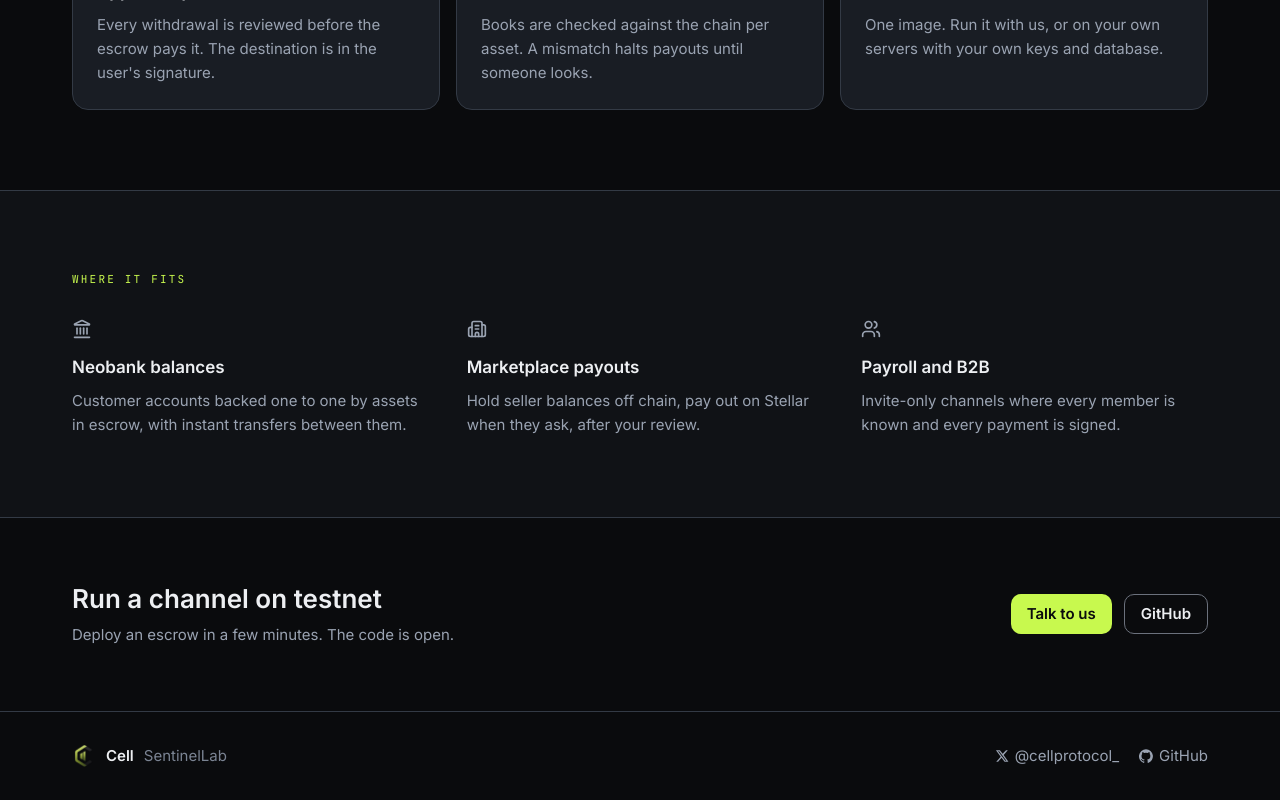
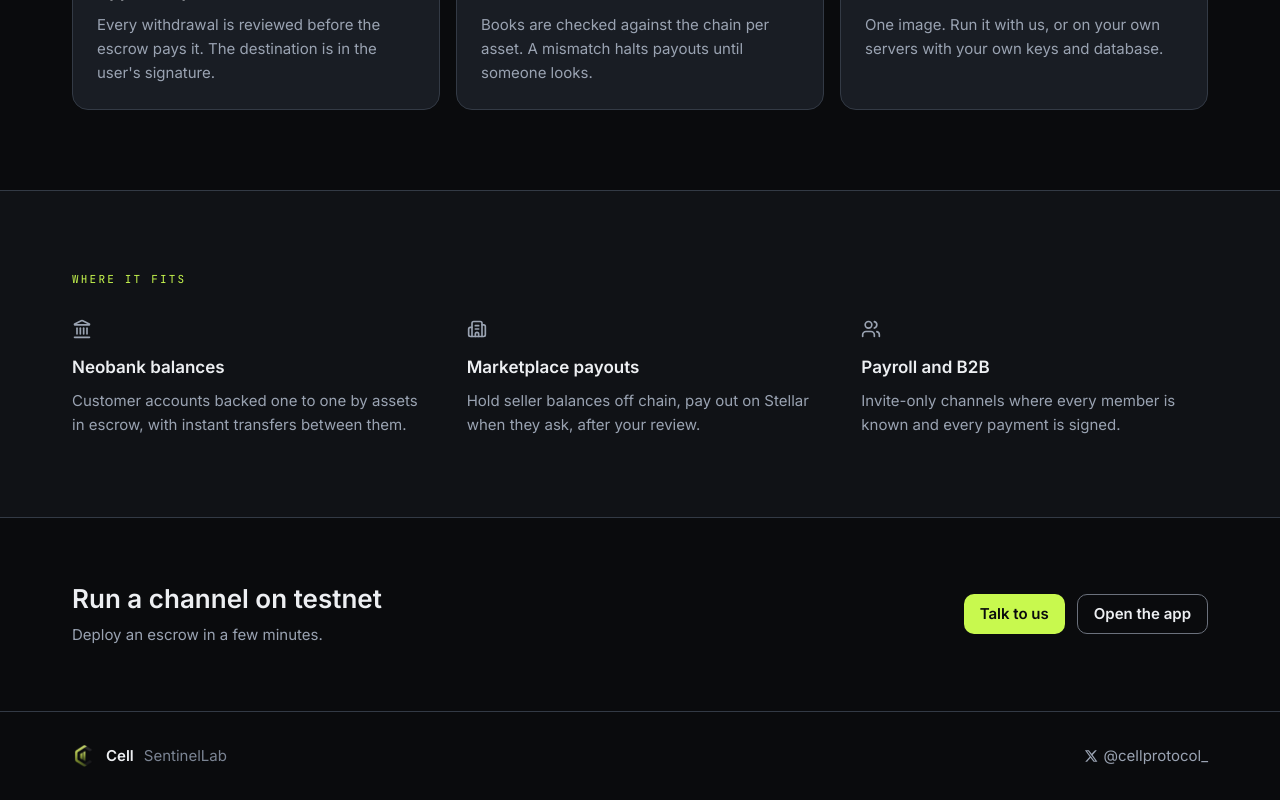
Before and after one commit to SentinelLab-VN/cell-landing-page, a React (Vite) app: page / in a window 1280 px wide. Shown: the part 2154-2954 px from the top of the page. Built offline with nearby package versions, Linux system fonts and the light colour scheme; no server answers.

Commit message:
No GitHub links for now

```diff
--- a/src/App.tsx
+++ b/src/App.tsx
@@ -1,9 +1,9 @@
 import { Building2, Landmark, Lock, ScrollText, Scale, Server, ShieldCheck, Users } from "lucide-react";
 import type { ComponentType } from "react";
 import { Diagram } from "@/components/diagram";
-import { GitHubIcon, XIcon } from "@/components/icons";
+import { XIcon } from "@/components/icons";
 import { Moment } from "@/components/moment";
-import { APP_URL, CONTACT_URL, GITHUB_ORG, X_URL } from "@/links";
+import { APP_URL, CONTACT_URL, X_URL } from "@/links";
 
 const button = "inline-flex h-10 items-center justify-center rounded-[10px] px-4 text-sm font-semibold whitespace-nowrap transition-colors";
 const primary = `${button} bg-primary text-primary-foreground hover:bg-primary-hover`;
@@ -128,11 +128,11 @@ export function App() {
           <div className="mx-auto flex w-full max-w-[1200px] flex-wrap items-center justify-between gap-6 px-8 py-16 max-md:px-4">
             <div>
               <h2 className="text-2xl font-semibold text-foreground">Run a channel on testnet</h2>
-              <p className="mt-2 text-[15px] text-muted-foreground">Deploy an escrow in a few minutes. The code is open.</p>
+              <p className="mt-2 text-[15px] text-muted-foreground">Deploy an escrow in a few minutes.</p>
             </div>
             <div className="flex flex-wrap gap-3">
               <a href={CONTACT_URL} className={primary}>Talk to us</a>
-              <a href={GITHUB_ORG} className={outline}>GitHub</a>
+              <a href={APP_URL} className={outline}>Open the app</a>
             </div>
           </div>
         </section>
@@ -149,9 +149,6 @@ export function App() {
             <a className="flex items-center gap-1.5 hover:text-foreground" href={X_URL}>
               <XIcon className="size-3.5" /> @cellprotocol_
             </a>
-            <a className="flex items-center gap-1.5 hover:text-foreground" href={GITHUB_ORG}>
-              <GitHubIcon className="size-3.5" /> GitHub
-            </a>
           </span>
         </div>
       </footer>
```
